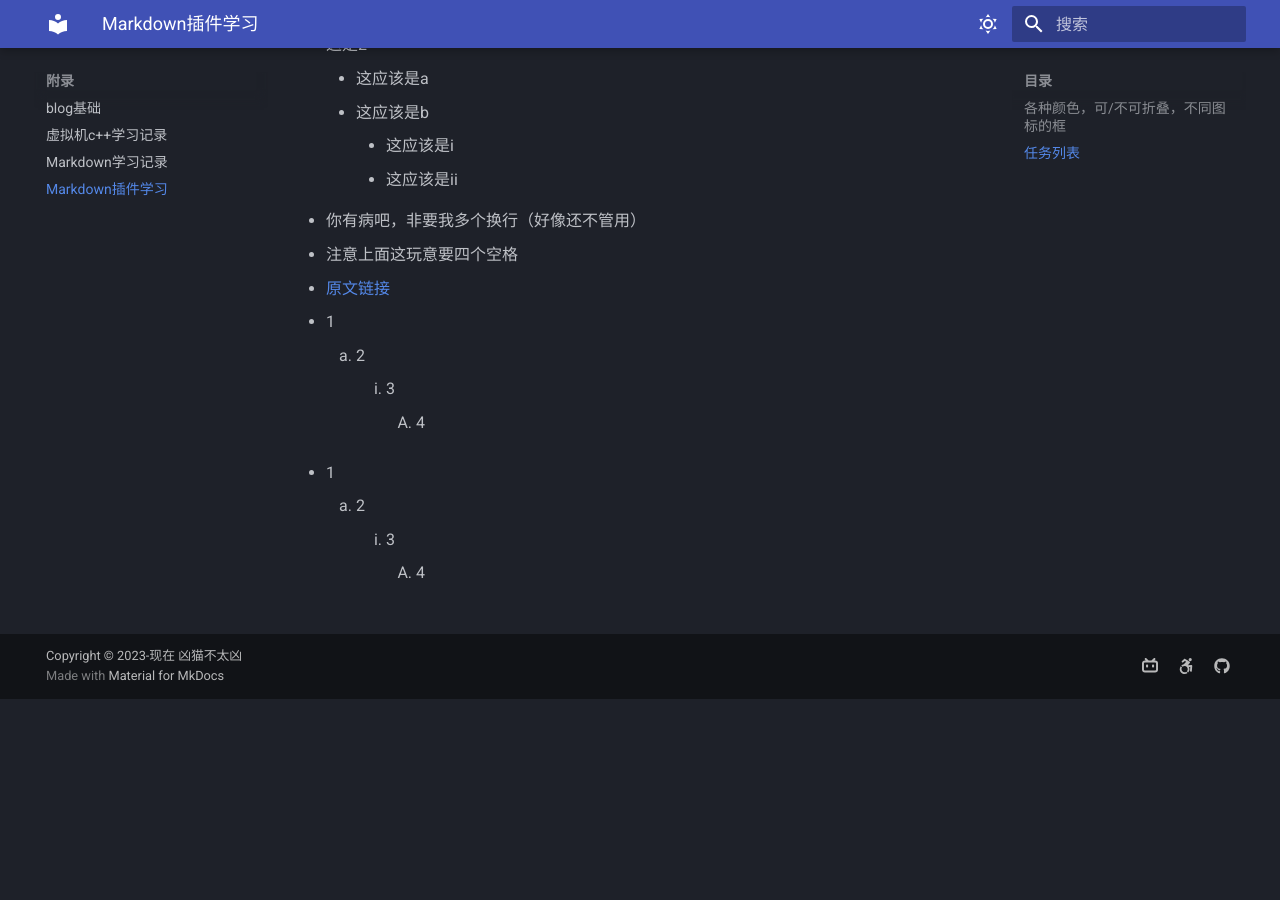
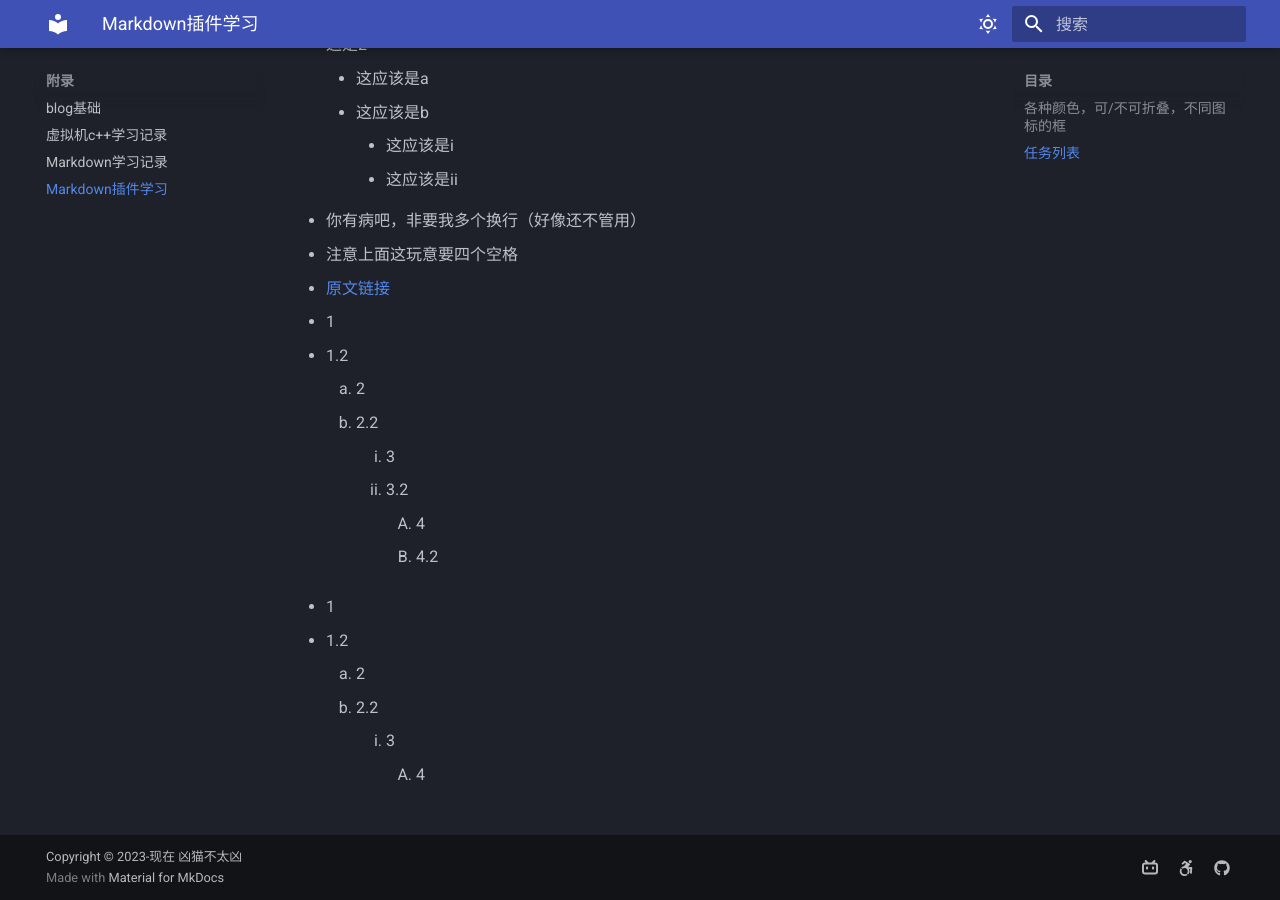
Before and after one commit to Xmbtx/xmbtx-blog, an MkDocs documentation site: the page built from docs/mkd/mkdex.md, in a window 1280 px wide and 900 px high, scrolled down 722 px. Built offline with MkDocs 1.6.1 and Material for MkDocs 9.7.7, drawn with Linux system fonts in a browser that asks for light colours; before the commit the page ends 1421 px from its top, so only the background shows below that.

Commit message:
2023-11-15_01:30:05 update

```diff
--- a/docs/mkd/mkdex.md
+++ b/docs/mkd/mkdex.md
@@ -37,10 +37,16 @@
 - [原文链接](https://squidfunk.github.io/mkdocs-material/reference/lists/)
 
 1. 1
+2. 1.2
     1. 2
+    2. 2.2
+        1. 3
+        2. 3.2
+            1. 4
+            2. 4.2
+1. 1
+2. 1.2
+    1. 2
+    2. 2.2
         1. 3
             1. 4
-1. 1
-    1. 2
-        1. 3
-            1. 4
```
